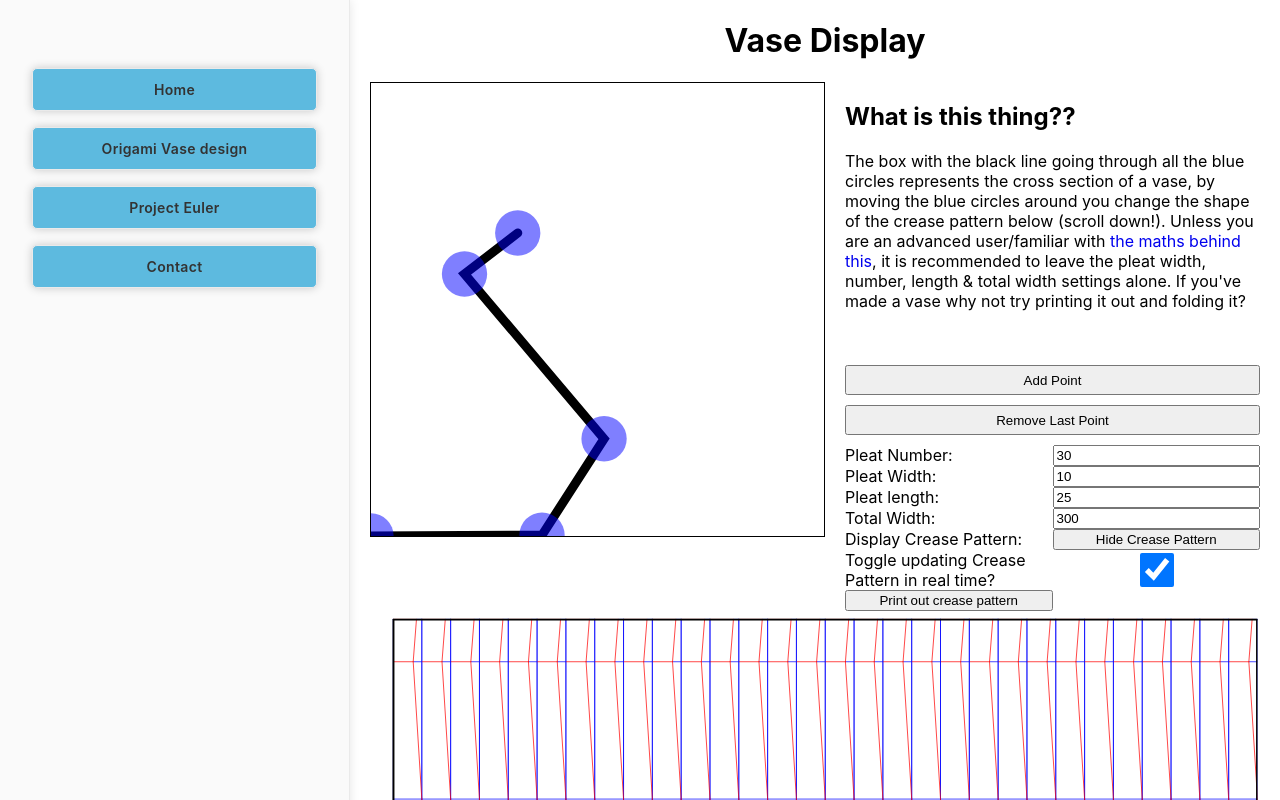
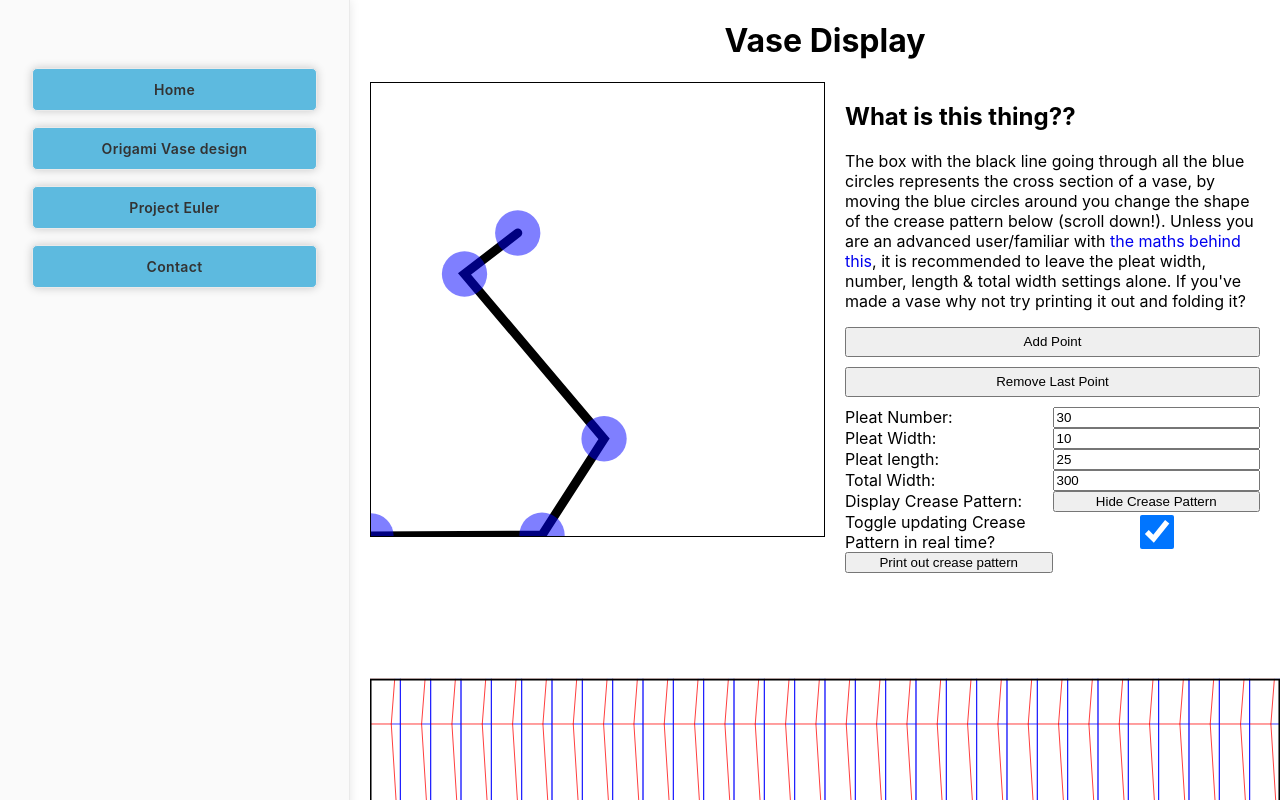
Before and after one commit to Edward-Phillips/origamiVaseDisplay, a Next.js app: page /origami/vaseDisplay in a window 1280 px wide. Shown: the top 800 px of the page. Built offline with nearby package versions, Linux system fonts and the light colour scheme.

Commit message:
style changes to origami display

```diff
--- a/components/origamiVase/SVGCreasePattern/CreasePattern.module.css
+++ b/components/origamiVase/SVGCreasePattern/CreasePattern.module.css
@@ -2,17 +2,16 @@
   transform: rotate(180deg);
   display: flex;
   min-width: 95%;
-  /* max-height: 50vh; */
   margin: auto;
   padding-bottom: 45px;
   padding-top: 45px;
+  max-height: 755px;
 }
 
 @media screen and (max-width: 768px) {
   .svgWrapper {
     width: 100vw;
     transform: rotate(90deg);
-    max-height: 100vh;
   }
 }
 
--- a/components/origamiVase/SVGDragAndDrop/SVGDragAndDropContainer.js
+++ b/components/origamiVase/SVGDragAndDrop/SVGDragAndDropContainer.js
@@ -67,13 +67,13 @@ export default function SVGContainer() {
 
   return (
     <div className={styles.mainWrapper}>
-      <div className={styles.SVGOuterContainer}>
         <div className={styles.svgContainer}>
           <svg viewBox="0 0 100 100" className={styles.dragAndDropSVG}>
             {shouldAddPolyline() ? generatePolyLine() : null}
             {mapPointsToSVGPoints()}
           </svg>
         </div>
+        <div className={styles.controlPanel}>
           <div className={styles.description}>
             <div>
               <h2>What is this thing??</h2>
@@ -88,9 +88,9 @@ export default function SVGContainer() {
                 <label htmlFor="gore-width-input">Pleat Width:</label>
                 <input id="gore-width-input" type="number" readOnly value={goreWidth}></input>
                 <label htmlFor="gore-height--input">Pleat length:</label>
-              <input id="gore-height-input" type="number" onChange={(e) => setGoreLength(parseInt(e.target.value))} value={goreLength}></input>
+                <input id="gore-height-input" type="number" onChange={(e) => setGoreLength(e.target.value)} value={goreLength}></input>
                 <label htmlFor="total-width-input">Total Width:</label>
-              <input id="total-width-input" type="number" onChange={(e) => setTotalWidth(parseInt(e.target.value))} value={totalWidth} min={maxcx * maxcx * Math.PI/ 100}></input>
+                <input id="total-width-input" type="number" onChange={(e) => setTotalWidth(e.target.value)} value={totalWidth} min={maxcx * maxcx * Math.PI/ 100}></input>
                 <label htmlFor="gore-width-input">Display Crease Pattern:</label>
                 <button id="gore-width-input" onTouch={(e) => setDisplayCreasePattern(!displayCreasePattern)} onClick={(e) => setDisplayCreasePattern(!displayCreasePattern)}>{displayCreasePattern ? 'Hide' : 'Display'} Crease Pattern</button>
                 {displayCreasePattern && <><label htmlFor="gore-width-input">Toggle updating Crease Pattern in real time?</label>
@@ -105,11 +105,13 @@ export default function SVGContainer() {
             </div>
           </div>
         </div>
+        <div className={styles.creasePatternDisplay}>
       {displayCreasePattern && <SVGCreasePatternContainer
         componentRef={componentRef}
         pointsArray={realTimeDisplay ? pointsArray : creasePatternPointsArray}
         goreWidth={goreWidth}
         goreNumber={goreNumber}/>}
         </div>
+    </div>
   );
 }
--- a/components/origamiVase/SVGDragAndDrop/SVGDragAndDropContainer.module.css
+++ b/components/origamiVase/SVGDragAndDrop/SVGDragAndDropContainer.module.css
@@ -1,23 +1,12 @@
 
-.SVGOuterContainer {
-  display: grid;
-  grid-template-columns: 1fr 1fr;
-
-}
-
-@media only screen and (max-width: 768px) {
-  .SVGOuterContainer {
-    grid-template-columns: 1fr;
-  }
-}
 
 .SVGControls {
   display: grid;
   grid-template-columns: 1fr;
   grid-template-rows: repeat(4, 30px);
   row-gap: 10px;
-  /* align-items:start; */
 }
+
 
 .goreInputs {
   display:grid;
@@ -27,10 +16,19 @@
 
 .mainWrapper {
   display: grid;
-  grid-template-columns: 1fr;
-  grid-template-rows: repeat(2, 1fr);
-  max-width: 1600px;
-  margin: 0 auto;
+  grid-auto-columns: 1fr;
+  grid-template-columns: 1fr 1fr;
+  grid-template-rows: 1fr 1fr;
+  gap: 0px 0px;
+  grid-template-areas:
+  "crossSectionDisplay controlPanel"
+  "creasePatternDisplay creasePatternDisplay";
+  width: 100%;
+  height: 100%;
+}
+
+.svgContainer {
+  grid-area: crossSectionDisplay;
 }
 
 .dragAndDropSVG {
@@ -43,3 +41,12 @@
   margin-left: 20px;
   margin-right: 20px;
 }
+
+.controlPanel {
+  grid-area: controlPanel;
+}
+
+.creasePatternDisplay {
+  grid-area: creasePatternDisplay;
+  max-height: 755px;
+}
```
Lines whose indentation alone changed are shown as unchanged.
